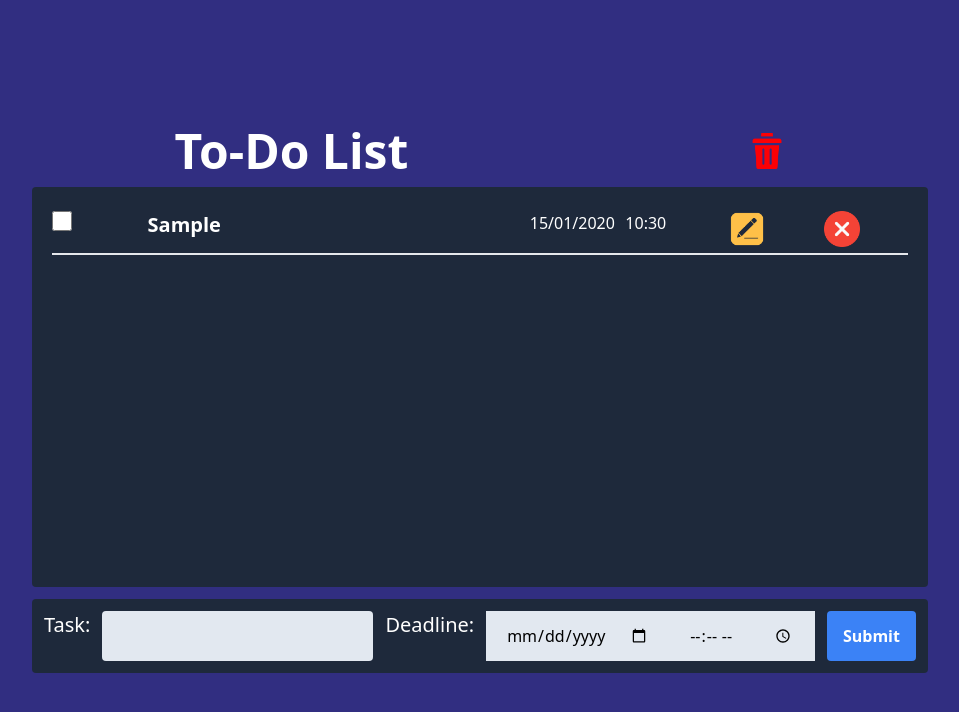
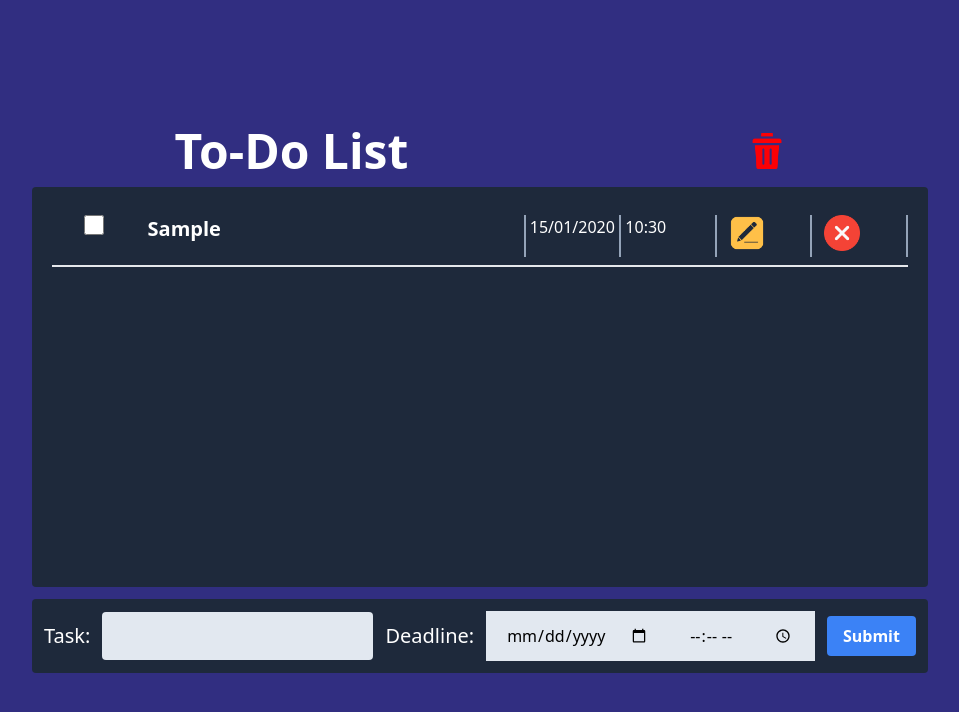
Before and after one commit to rushit163/To-Do-List, a React app: page / in a window 1280 px wide. Both pictures are taken after typing "Sample", "2020-01-15", "10:30" into the empty fields and a click on the button "Submit". Shown: the top 712 px of the page, without its empty margins (160-1119 px from the left). Built offline with nearby package versions, Linux system fonts and the light colour scheme.

Commit message:
Improved Stylings

```diff
--- a/src/App.js
+++ b/src/App.js
@@ -51,11 +51,11 @@ const App = () => {
       <div className='w-[95vw] lg:w-[70vw] min-h-[50vh] max-h-[60vh] overflow-y-scroll bg-slate-800 p-3 rounded my-3'>
         {displayList}
       </div>
-      <div className='flex flex-col lg:justify-center lg:align-center lg:flex-row min-w-[50vw] max-w-[100vw]  bg-slate-800 p-3 rounded'>
+      <div className='flex flex-col lg:justify-center lg:items-center lg:flex-row min-w-[50vw] max-w-[100vw]  bg-slate-800 p-3 rounded '>
         <label htmlFor='task' className='text-xl text-white'>Task:</label>
         <input type='text' name = 'task' id='task' onChange={(e)=>{setData({...data,task : e.target.value})}} value={data.task} className='bg-slate-200 rounded px-5 py-3 lg:mx-3' required></input>
         <label htmlFor='Date' className='text-xl text-white'>Deadline:</label>
-        <input type='date' id='date' name='date' onChange={(e)=>{setData({...data,date :e.target.value})}} value={data.date} className='bg-slate-200 px-5 py-3 lg:ml-3'></input>
+        <input type='date' id='date' name='date' onChange={(e)=>{setData({...data,date :e.target.value})}} value={data.date} className='bg-slate-200 px-5 py-3 mb-2 lg:mb-0 lg:ml-3'></input>
         <input type='time' name = 'task' id='task' onChange={(e)=>{setData({...data,time : e.target.value})}} value={data.time} className='bg-slate-200 px-5 py-3 lg:mr-3'></input>
         <button type='Submit' onClick={submitHandler} className='bg-blue-500 hover:bg-blue-700 text-white font-bold py-2 px-4 lg:mt-0 mt-2  rounded'>Submit</button>
       </div>
--- a/src/component/Todo.js
+++ b/src/component/Todo.js
@@ -15,13 +15,13 @@ const Todo = ({list,editTask,DeleteTask,editTodo}) => {
 
 
   return (
-    <div key={list.id} className='grid grid-cols-9 lg:grid-cols-9 text-white my-3 mx-2 justify-items-start gap-1 border-b-2'>
-        <input type='checkbox' className="self-start accent-emerald-400 w-5 h-5 mr-2"></input>
-        <div className='block col-span-2 lg:col-span-4 lg:text-xl md:text-xl text-xl font-semibold break-all'>{list.task}</div>
-        <div className='col-span-3 lg:col-span-1 '>{list.date === '//' ? ((list.time)? currentDate() : 'No due date'): list.date}</div>
-        <div className='col-span-1 pr-3'>{list.time}</div>
-        <div className='col-span-1 pl-2'><button onClick={()=>editTodo(list.id)}><img src={pen} alt=' Logo' className='w-7 h-7 lg:w-9 lg:h-9'/></button></div>
-        <div className='col-span-1 pl-2'><button  onClick={()=>DeleteTask(list.id)}><img src={remove} alt=' Logo' className='w-7 h-7 lg:w-9 lg:h-9'/></button></div>
+    <div key={list.id} className='grid grid-cols-9 lg:grid-cols-9 text-white mx-2  gap-1 border-b-2  content-center justify-items-center my-2 py-2'>
+        <div className=''><input type='checkbox' className="self-start accent-emerald-400 w-5 h-5 mr-2 "></input></div>
+        <div className='block col-span-2 lg:col-span-4 lg:text-xl md:text-xl text-lg font-semibold break-all border-r-2 w-full border-slate-400'>{list.task}</div>
+        <div className='col-span-3 lg:col-span-1 border-r-2 w-full border-slate-400'>{list.date === '//' ? ((list.time)? currentDate() : 'No due date'): list.date}</div>
+        <div className='col-span-1 pr-3 border-r-2 w-full border-slate-400'>{list.time}</div>
+        <div className='col-span-1 pl-2 border-r-2 w-full border-slate-400'><button onClick={()=>editTodo(list.id)}><img src={pen} alt=' Logo' className='w-7 h-7 lg:w-9 lg:h-9'/></button></div>
+        <div className='col-span-1 pl-2 border-r-2 w-full border-slate-400'><button  onClick={()=>DeleteTask(list.id)}><img src={remove} alt=' Logo' className='w-7 h-7 lg:w-9 lg:h-9'/></button></div>
     </div>
   )
 }
--- a/src/component/editTodo.js
+++ b/src/component/editTodo.js
@@ -7,13 +7,13 @@ const handleEdit = (e)=>{
     editTask(editedData);
 }
   return (
-    <div className='grid grid-col-4 lg:grid-cols-9  mb-3 pb-2 justify-items-start '>
-          <div className='col-span-1'><label htmlFor='task' className='text-sm lg:text-xl text-white'>Task:</label></div>
-          <div className='col-span-1 lg:col-span-3'><input className='bg-slate-200 rounded px-2 lg:px-4 py-2' onChange={(e)=>{setEditedData({...editedData,task : e.target.value})}} value={editedData.task} required></input></div>
-          <div className='col-span-1'><label htmlFor='Date' className='text-xl text-white'>Deadline:</label></div>
-          <div className='col-span-1 lg:col-span-3 '><input type='date' id='date' name='date'  className='bg-slate-200 px-3 py-2 ' onChange={(e)=>{setEditedData({...editedData,date : e.target.value})}} value={editedData.date}></input>
-        <input type='time' name = 'task' id='task'  className='bg-slate-200 px-3 py-2 ' onChange={(e)=>{setEditedData({...editedData,time : e.target.value})}} value={editedData.time}></input></div>
-          <div className='col-span-1'><button type='Submit' className='bg-blue-500 hover:bg-blue-700 text-white font-bold py-2 px-4 rounded' onClick={handleEdit}>Edit</button></div>
+    <div className='flex lg:flex-row md:flex-row flex-col justify-around align-center border-b-2 pb-2'>
+          <div className='col-span-1'><label htmlFor='task' className='text-sm lg:text-lg text-white '>Task:</label></div>
+          <div className='col-span-3'><input className='bg-slate-200 rounded py-2 px-2' onChange={(e)=>{setEditedData({...editedData,task : e.target.value})}} value={editedData.task} required></input></div>
+          <div className='col-span-1'><label htmlFor='Date' className='text-lg text-white'>Deadline:</label></div>
+          <div className='col-span-5'><input type='date' id='date' name='date'  className='bg-slate-200 py-2 px-2' onChange={(e)=>{setEditedData({...editedData,date : e.target.value})}} value={editedData.date}></input>
+         <input type='time' name = 'task' id='task'  className='bg-slate-200 py-2 px-2' onChange={(e)=>{setEditedData({...editedData,time : e.target.value})}} value={editedData.time}></input></div>
+          <div className='col-span-1'><button type='Submit' className='bg-blue-500 hover:bg-blue-700 text-white font-bold rounded py-2 px-2' onClick={handleEdit}>Edit</button></div>
     </div>
   )
 }
```
